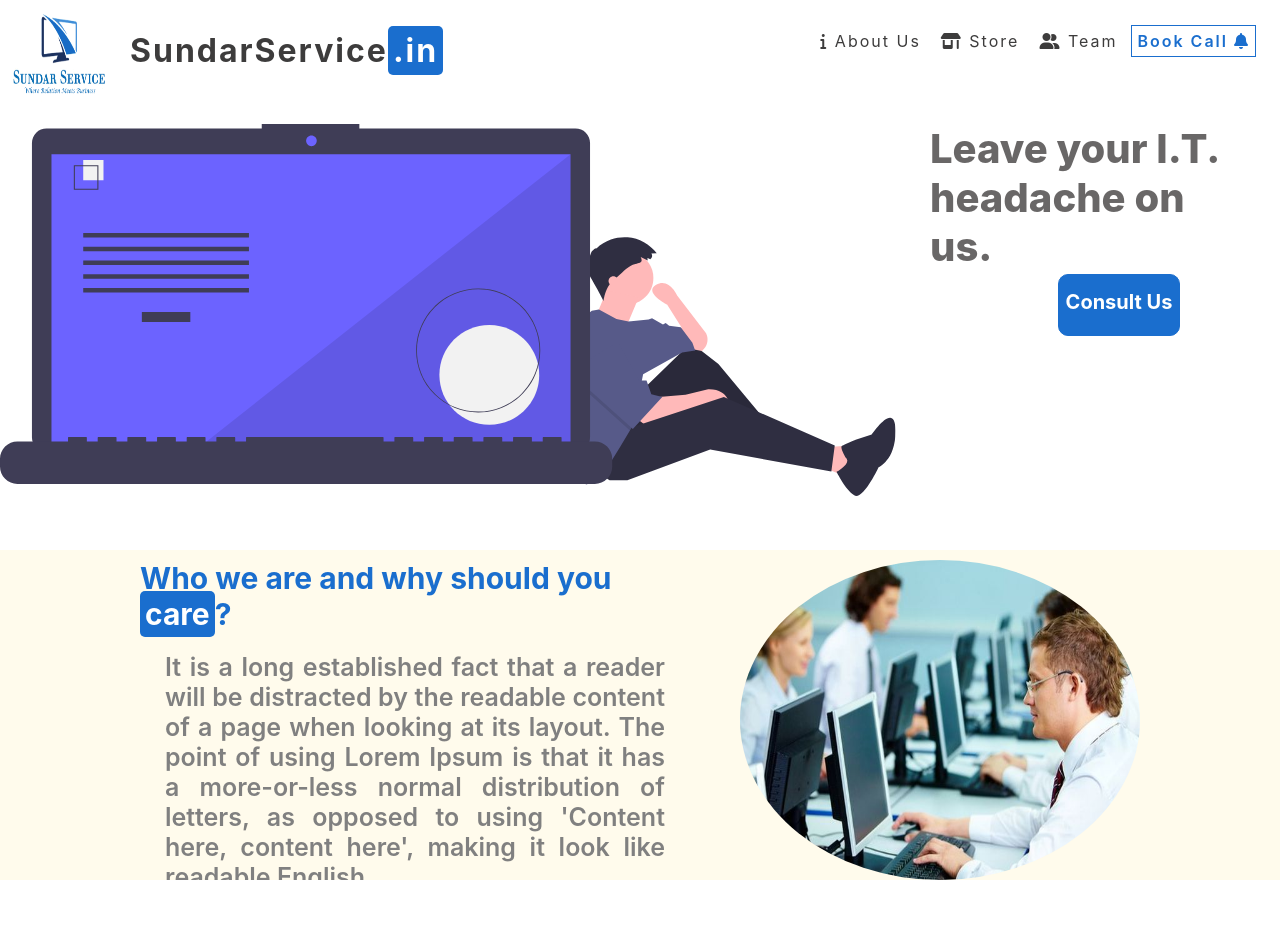
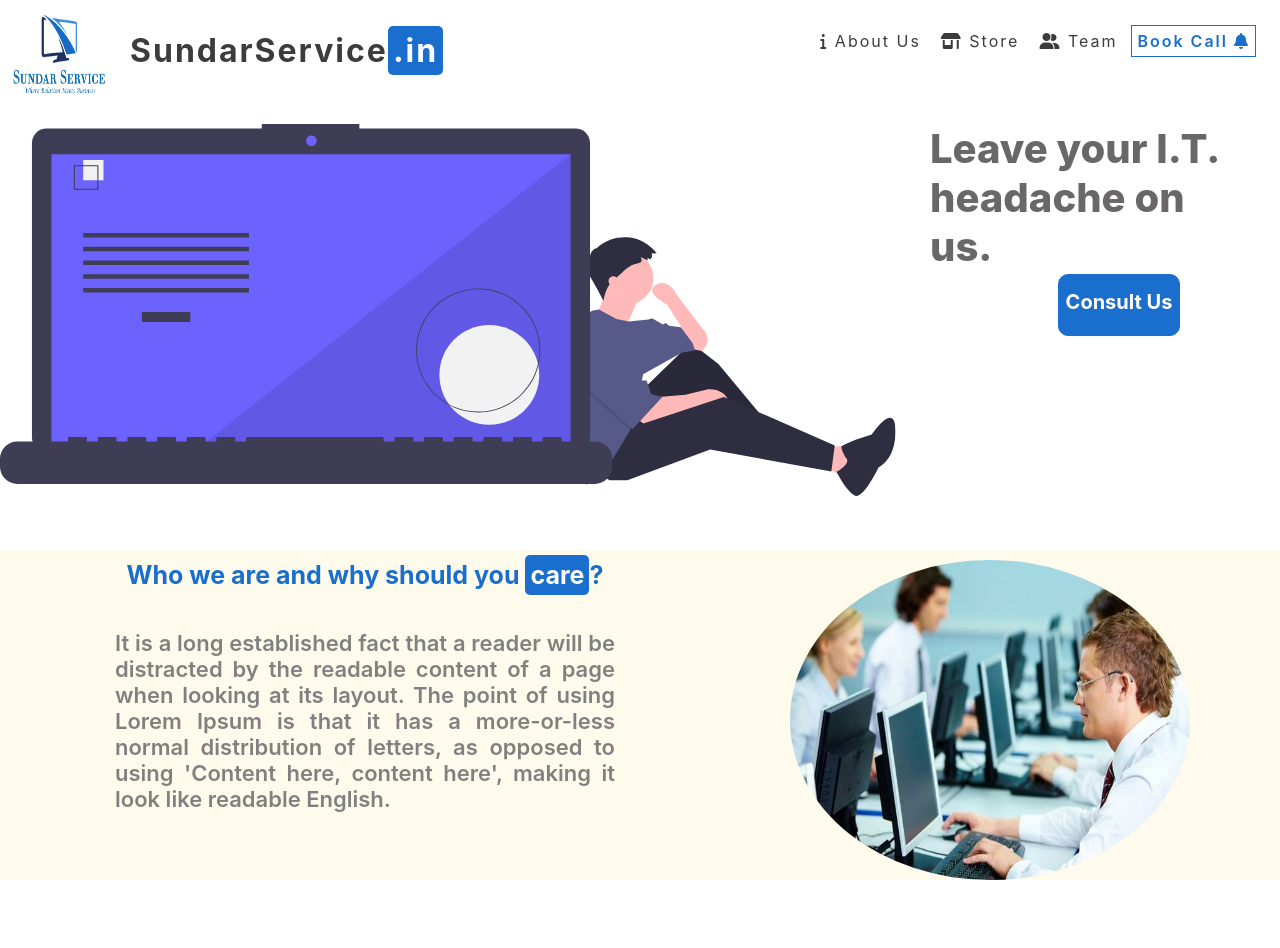
Before and after one commit to atobox/sundarservice, a React (Create React App) app: page / in a window 1280 px wide. Shown: the top 948 px of the page. Built offline with nearby package versions, Linux system fonts and the light colour scheme.

Commit message:
css correction1

```diff
--- a/src/App.css
+++ b/src/App.css
@@ -118,7 +118,6 @@ body{
   margin-left: auto;
   border-radius: 50%;
   /*transform: translateX(100px);*/
-  /*margin-top: 20px;*/
   width: 400px;
   height: 100%;
   float: right;
@@ -135,15 +134,18 @@ body{
 
 .abt_qstn {
   font-weight: bold;
-  font-size: 30px;
+  font-size: 25px;
   color:#1a6ece;
+  margin: 0 auto 0 auto;
+  display: block;
+  width: fit-content;
 }
 
 .abt_ans  {
   display: block;
   width: 500px;
   margin: 20px auto 0 auto;
-  font-size: 25px;
+  font-size: 22px;
   font-weight: 600;
   color: gray;
   text-align: justify;
--- a/src/Components/about.js
+++ b/src/Components/about.js
@@ -4,7 +4,7 @@ export default function About() {
 
     return (
         <div className="abt_sec" id="about">
-            <div style={{width:"1000px", margin:"0 auto", height: "320px"}}>
+            <div style={{width:"1100px", margin:"0 auto", height: "320px"}}>
                 <img src={abt_img} alt="abt_img" />
                 <div className="abt_art">
                     <span className="abt_qstn">Who we are and why should you <span className="in">care</span>?</span><br/>
```
